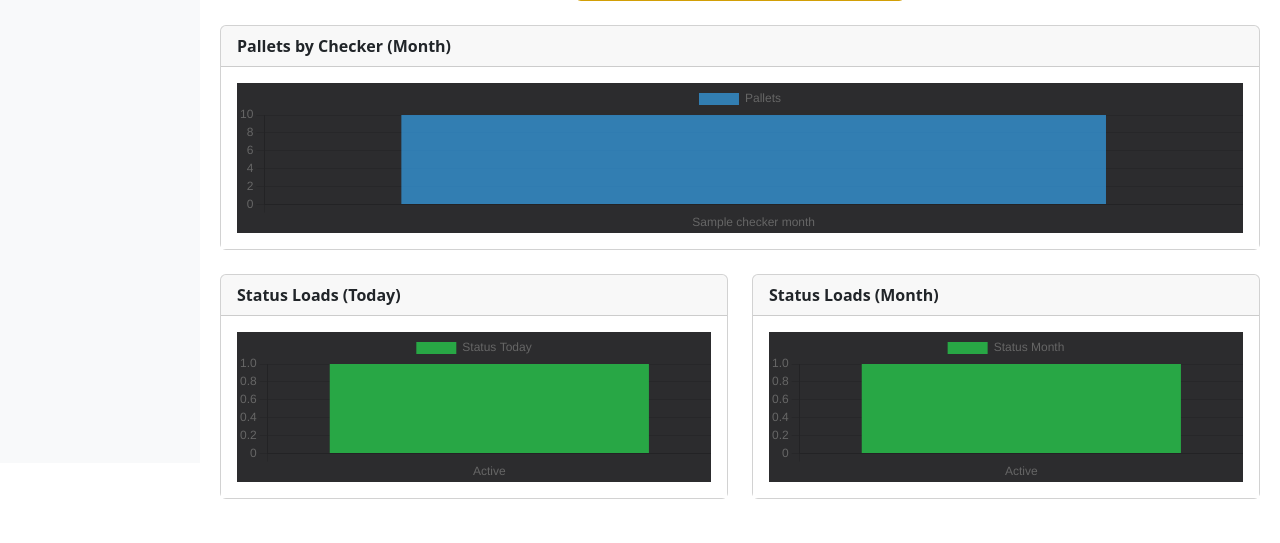
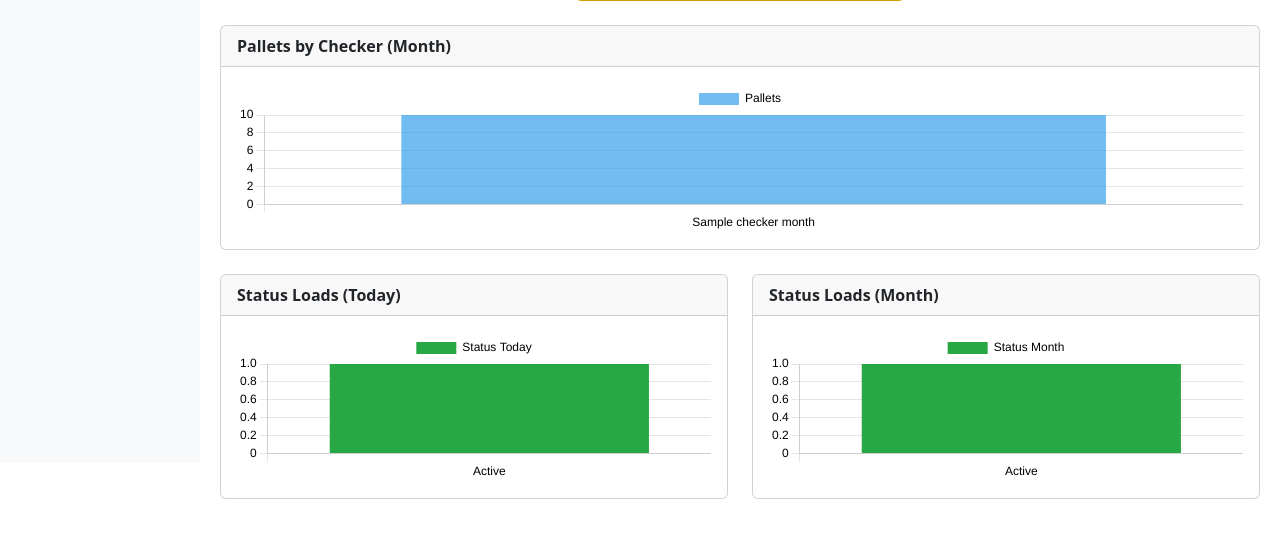
Before and after one commit to Buenomaurilio/Django_GoodsIn, a Django app: template templates/appointments/dashboard.html in a window 1280 px wide. Shown: the part 337-880 px from the top of the page. Run offline with Django 5.2, Linux system fonts and the light colour scheme; tables that the repository leaves empty hold one stand-in row (values such as "Sample post"); the template is opened without the code that fills it: values that come from a table or form of the project are taken from there, most other values are stand-ins (such as "Sample title", 1, 10 or a date in 2020).

Commit message:
Update dashboard.html

```diff
--- a/templates/appointments/dashboard.html
+++ b/templates/appointments/dashboard.html
@@ -38,7 +38,7 @@
 
 <div class="card mb-4">
   <div class="card-header fw-semibold">Pallets by Checker (Month)</div>
-  <div class="card-body bg-white dark-mode">
+  <div class="card-body">
     <canvas id="checkerChart"></canvas>
   </div>
 </div>
@@ -47,7 +47,7 @@
   <div class="col-md-6 mb-4">
     <div class="card">
       <div class="card-header fw-semibold">Status Loads (Today)</div>
-      <div class="card-body bg-white dark-mode">
+      <div class="card-body">
         <canvas id="statusDayChart"></canvas>
       </div>
     </div>
@@ -55,7 +55,7 @@
   <div class="col-md-6 mb-4">
     <div class="card">
       <div class="card-header fw-semibold">Status Loads (Month)</div>
-      <div class="card-body bg-white dark-mode">
+      <div class="card-body">
         <canvas id="statusMonthChart"></canvas>
       </div>
     </div>
@@ -64,6 +64,33 @@
 
 <script src="https://cdn.jsdelivr.net/npm/chart.js"></script>
 <script>
+  function getChartOptions() {
+    const isDark = document.body.classList.contains('dark-mode');
+    return {
+      responsive: true,
+      maintainAspectRatio: false,
+      plugins: {
+        legend: {
+          labels: {
+            color: isDark ? '#e0e0e0' : '#000'
+          }
+        }
+      },
+      scales: {
+        x: {
+          ticks: {
+            color: isDark ? '#e0e0e0' : '#000'
+          }
+        },
+        y: {
+          ticks: {
+            color: isDark ? '#e0e0e0' : '#000'
+          }
+        }
+      }
+    };
+  }
+
   const checkerData = {
     labels: [{% for c in checker_month %}'{{ c.checker__name }}'{% if not forloop.last %}, {% endif %}{% endfor %}],
     datasets: [{
@@ -75,7 +102,7 @@
   new Chart(document.getElementById('checkerChart'), {
     type: 'bar',
     data: checkerData,
-    options: { responsive: true, maintainAspectRatio: false }
+    options: getChartOptions()
   });
 
   const statusDayData = {
@@ -89,7 +116,7 @@
   new Chart(document.getElementById('statusDayChart'), {
     type: 'bar',
     data: statusDayData,
-    options: { responsive: true, maintainAspectRatio: false }
+    options: getChartOptions()
   });
 
   const statusMonthData = {
@@ -103,7 +130,7 @@
   new Chart(document.getElementById('statusMonthChart'), {
     type: 'bar',
     data: statusMonthData,
-    options: { responsive: true, maintainAspectRatio: false }
+    options: getChartOptions()
   });
 </script>
 {% endblock %}
```
